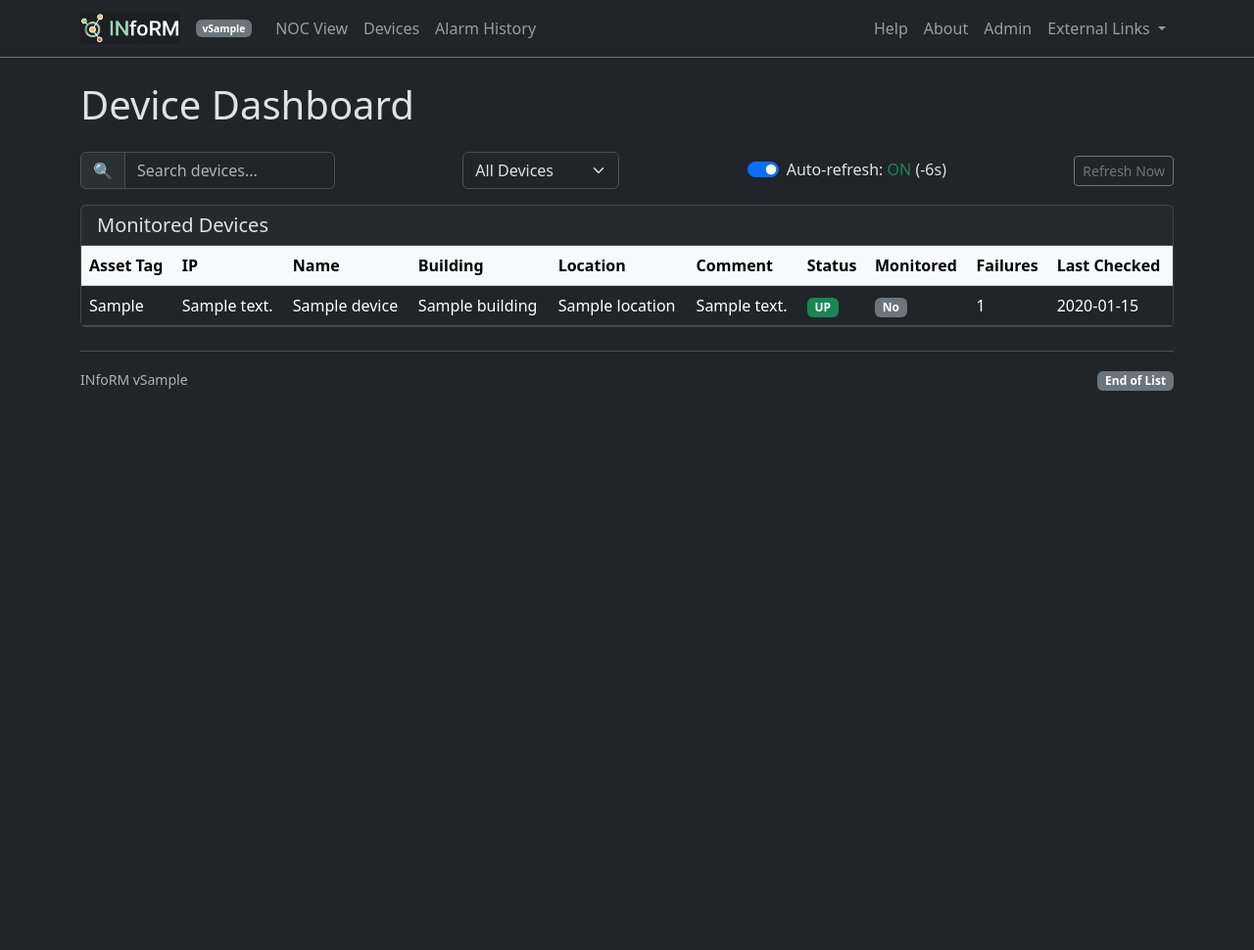
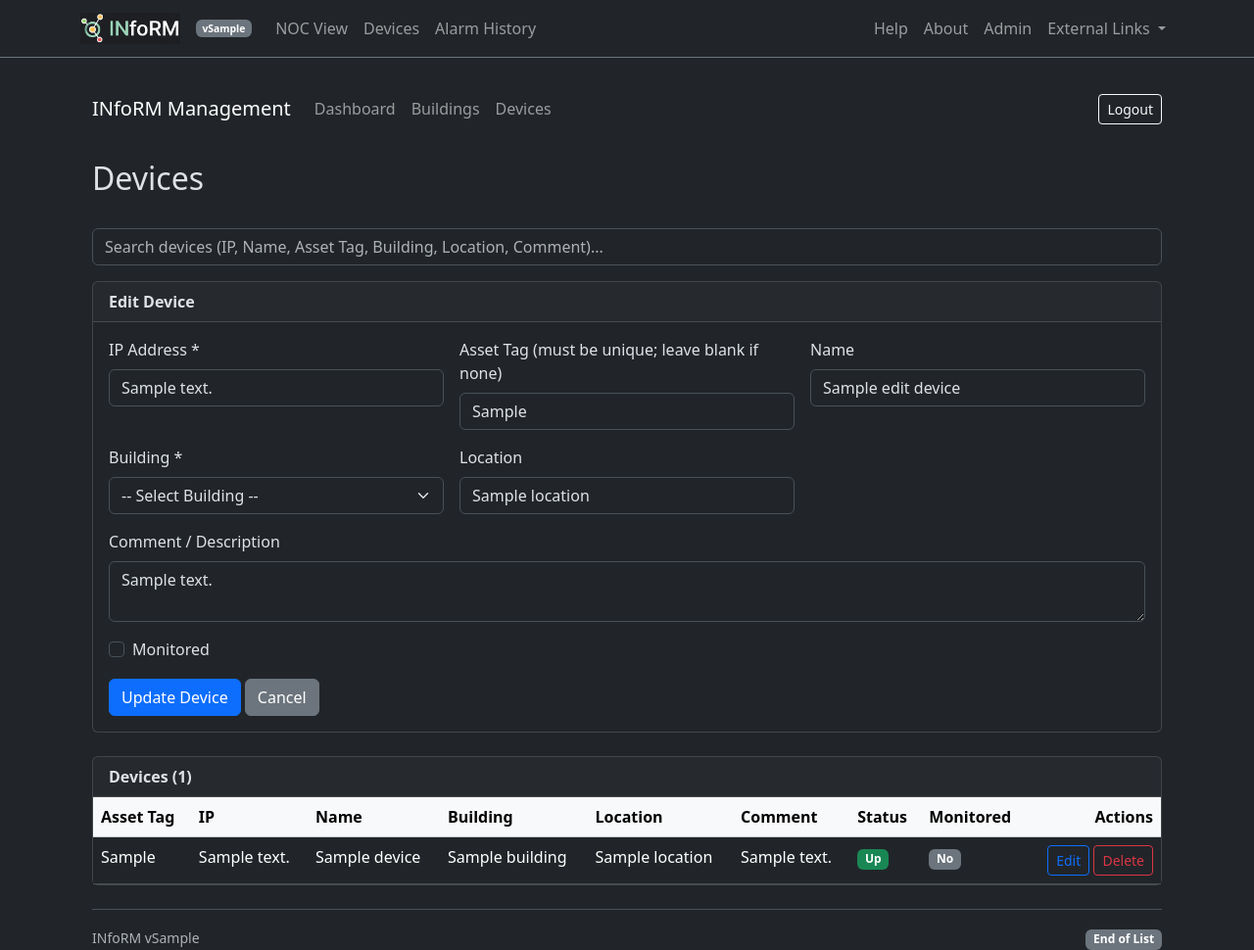
Before and after one commit to GovITInsider/INfoRM, a Python web app: template web/templates/manage/devices.html in a window 1280 px wide. Shown: the whole page at 98% size. Before the commit the page ends 399 px from the top, so only its background shows below. Run offline with Jinja, Linux system fonts and the light colour scheme; the template is opened without the code that fills it: most values are stand-ins (such as "Sample title", 1, 10 or a date in 2020).

Commit message:
fix: make Ubuntu LTS install reliable and restore manage devices page
Resolve the installer from the script path, require Python 3.12, import
models before create_all(), and ship systemd units plus passlib-compatible
dependency pins so a fresh Ubuntu install can create tables and start
services. Restore the management Devices template overwritten by the
public dashboard.

```diff
--- a/VERSION.txt
+++ b/VERSION.txt
@@ -1 +1 @@
-INfoRM v1.1.1
+INfoRM v1.1.2
--- a/inform/cli/main.py
+++ b/inform/cli/main.py
@@ -314,7 +314,7 @@
         new_name = typer.prompt("Name", default=device.name or "")
         new_building = typer.prompt("Building", default=device.building or "")
         new_location = typer.prompt("Location", default=device.location or "")
-        new_comment = typer.prompt("Comment / Description", default=devide.comment or "")
+        new_comment = typer.prompt("Comment / Description", default=device.comment or "")
         new_monitored = typer.confirm("Monitored?", default=device.monitored)
 
         # Check for duplicate asset tag (if changed)
--- a/inform/core/database.py
+++ b/inform/core/database.py
@@ -52,6 +52,9 @@
 
 def init_db():
     """Initialize the database and set correct permissions."""
+    # Models must be imported so they register on Base.metadata.
+    from inform.core import models as _models  # noqa: F401
+
     Base.metadata.create_all(bind=engine)
     ensure_db_permissions()
     print(f"Database initialized at: {DATA_DIR / 'inform.db'}")
--- a/inform/version.py
+++ b/inform/version.py
@@ -1 +1 @@
-__version__ = "1.1.1"
+__version__ = "1.1.2"
--- a/requirements.txt
+++ b/requirements.txt
@@ -12,6 +12,8 @@
 fastapi>=0.115
 uvicorn[standard]>=0.30
 jinja2>=3.1
+python-multipart>=0.0.12
 fastapi-login==1.10.3
 pydantic-settings==2.14.2
-passlib==1.7.4
+passlib[bcrypt]==1.7.4
+bcrypt>=4.0.1,<4.1.0
--- a/web/templates/manage/devices.html
+++ b/web/templates/manage/devices.html
@@ -1,9 +1,19 @@
-{% extends "base.html" %}
+{% extends "manage/base.html" %}
 
-{% block title %}Device Dashboard{% endblock %}
+{% block manage_title %}Devices{% endblock %}
 
-{% block content %}
-<h1 class="mb-4">Device Dashboard</h1>
+{% block manage_content %}
+<div class="d-flex justify-content-between align-items-center mb-4">
+    <h2>Devices</h2>
+</div>
+
+{% if error %}
+<div class="alert alert-danger">{{ error }}</div>
+{% endif %}
+
+{% if not buildings %}
+<div class="alert alert-warning">Add a building before adding devices.</div>
+{% endif %}
 
 <style>
     .table td.text-nowrap,
@@ -11,7 +21,6 @@
         white-space: nowrap;
     }
 
-    /* Prevent the comment column from growing too wide */
     .table td[title] {
         overflow: hidden;
         text-overflow: ellipsis;
@@ -19,69 +28,107 @@
     }
 </style>
 
-
-<!-- Top Controls -->
-<div class="d-flex justify-content-between align-items-center mb-3 flex-wrap gap-2">
-    <!-- Search -->
-    <div class="input-group" style="width: 260px; max-width: 100%;">
-        <span class="input-group-text">🔍</span>
-        <input type="text" class="form-control" id="searchInput" placeholder="Search devices..." onkeyup="filterTable()">
+<div class="mb-3">
+    <input type="text" id="searchInput" class="form-control" placeholder="Search devices (IP, Name, Asset Tag, Building, Location, Comment)...">
 </div>
 
-    <!-- Monitored Filter -->
-    <select class="form-select" id="monitoredFilter" onchange="filterTable()" style="width: 160px; max-width: 100%;">
-        <option value="all" selected>All Devices</option>
-        <option value="yes">Monitored Only</option>
-        <option value="no">Unmonitored Only</option>
-    </select>
+<div class="card mb-4">
+    <div class="card-header">
+        <strong>{% if edit_device %}Edit Device{% else %}Add New Device{% endif %}</strong>
+    </div>
+    <div class="card-body">
+        <form method="post" action="/manage/devices">
+            <input type="hidden" name="device_id" value="{{ edit_device.id if edit_device else '' }}">
 
-    <!-- Auto-refresh Toggle -->
-    <div class="form-check form-switch">
-        <input class="form-check-input" type="checkbox" id="autoRefreshToggle" checked>
-        <label class="form-check-label" for="autoRefreshToggle">
-            <span class="refresh-indicator" id="refresh-status">
-                Auto-refresh: <span class="text-success">ON</span> ({{ auto_refresh_seconds }}s)
-            </span>
-        </label>
+            <div class="row g-3">
+                <div class="col-md-4">
+                    <label class="form-label">IP Address *</label>
+                    <input type="text" name="ip_address" class="form-control"
+                           value="{{ edit_device.ip_address if edit_device else '' }}" required>
+                </div>
+                <div class="col-md-4">
+                    <label class="form-label">Asset Tag (must be unique; leave blank if none)</label>
+                    <input type="text" name="asset_tag" class="form-control"
+                           value="{{ edit_device.asset_tag if edit_device else '' }}">
+                </div>
+                <div class="col-md-4">
+                    <label class="form-label">Name</label>
+                    <input type="text" name="name" class="form-control"
+                           value="{{ edit_device.name if edit_device else '' }}">
                 </div>
 
-    <button class="btn btn-sm btn-outline-secondary" onclick="location.reload()">
-        Refresh Now
-    </button>
+                <div class="col-md-4">
+                    <label class="form-label">Building *</label>
+                    <select name="building" class="form-select" required {% if not buildings %}disabled{% endif %}>
+                        <option value="">-- Select Building --</option>
+                        {% for b in buildings %}
+                        <option value="{{ b.name }}"
+                            {% if edit_device and edit_device.building == b.name %}selected{% endif %}>
+                            {{ b.name }}
+                        </option>
+                        {% endfor %}
+                    </select>
+                </div>
+                <div class="col-md-4">
+                    <label class="form-label">Location</label>
+                    <input type="text" name="location" class="form-control"
+                           value="{{ edit_device.location if edit_device else '' }}">
+                </div>
+                <div class="col-md-12">
+                    <label class="form-label">Comment / Description</label>
+                    <textarea name="comment" class="form-control" rows="2"
+                              placeholder="Optional notes about this device">{{ edit_device.comment if edit_device else '' }}</textarea>
+                </div>
+                <div class="col-md-4 d-flex align-items-end">
+                    <div class="form-check">
+                        <input class="form-check-input" type="checkbox" name="monitored" value="true"
+                            {% if not edit_device or edit_device.monitored %}checked{% endif %}>
+                        <label class="form-check-label">Monitored</label>
+                    </div>
+                </div>
             </div>
 
-<!-- Devices Table -->
+            <div class="mt-3">
+                <button type="submit" class="btn btn-primary" {% if not buildings and not edit_device %}disabled{% endif %}>
+                    {% if edit_device %}Update Device{% else %}Add Device{% endif %}
+                </button>
+                {% if edit_device %}
+                <a href="/manage/devices" class="btn btn-secondary">Cancel</a>
+                {% endif %}
+            </div>
+        </form>
+    </div>
+</div>
+
 <div class="card">
     <div class="card-header">
-        <h5 class="mb-0">Monitored Devices</h5>
+        <strong>Devices ({{ devices|length }})</strong>
     </div>
     <div class="card-body p-0">
+        {% if devices %}
         <div class="table-responsive">
-            <table class="table table-hover align-middle mb-0" id="devicesTable">
+            <table class="table table-hover mb-0" id="devicesTable">
                 <thead class="table-light">
                     <tr>
-        			<th class="sortable" onclick="sortTable(0)">Asset Tag <span class="sort-arrow"></span></th>
-        			<th class="sortable" onclick="sortTable(1)">IP <span class="sort-arrow"></span></th>
-        			<th class="sortable" onclick="sortTable(2)" style="cursor: pointer;" class="text-nowrap">Name <span class="sort-arrow"></span></th>
-        			<th class="sortable" onclick="sortTable(3)" style="cursor: pointer;" class="text-nowrap">Building <span class="sort-arrow"></span></th>
-        			<th class="sortable" onclick="sortTable(4)">Location <span class="sort-arrow"></span></th>
+                        <th class="sortable" onclick="sortTable(0)" style="cursor: pointer;">Asset Tag <span class="sort-arrow"></span></th>
+                        <th class="sortable" onclick="sortTable(1)" style="cursor: pointer;">IP <span class="sort-arrow"></span></th>
+                        <th class="sortable text-nowrap" onclick="sortTable(2)" style="cursor: pointer;">Name <span class="sort-arrow"></span></th>
+                        <th class="sortable text-nowrap" onclick="sortTable(3)" style="cursor: pointer;">Building <span class="sort-arrow"></span></th>
+                        <th class="sortable" onclick="sortTable(4)" style="cursor: pointer;">Location <span class="sort-arrow"></span></th>
                         <th class="sortable" onclick="sortTable(5)" style="cursor: pointer;">Comment <span class="sort-arrow"></span></th>
-        			<th class="sortable" onclick="sortTable(6)">Status <span class="sort-arrow"></span></th>
-        			<th class="sortable" onclick="sortTable(7)">Monitored <span class="sort-arrow"></span></th>
-        			<th class="sortable" onclick="sortTable(8)">Failures <span class="sort-arrow"></span></th>
-        			<th class="sortable" onclick="sortTable(9)">Last Checked<span class="sort-arrow"></span></th>
+                        <th class="sortable" onclick="sortTable(6)" style="cursor: pointer;">Status <span class="sort-arrow"></span></th>
+                        <th class="sortable" onclick="sortTable(7)" style="cursor: pointer;">Monitored <span class="sort-arrow"></span></th>
+                        <th class="text-end">Actions</th>
                     </tr>
                 </thead>
                 <tbody>
                     {% for device in devices %}
-                    <tr data-monitored="{{ 'yes' if device.monitored else 'no' }}"
-			data-asset-tag="{{ device.asset_tag or '' }}"
+                    <tr data-asset-tag="{{ device.asset_tag or '' }}"
                         data-comment="{{ device.comment or '' }}"
                         data-name="{{ device.name or '' }}"
                         data-building="{{ device.building or '' }}"
                         data-location="{{ device.location or '' }}"
                         data-ip="{{ device.ip_address }}">
-
                         <td style="max-width: 140px;" title="{{ device.asset_tag or '' }}">
                             {% if device.asset_tag %}
                                 {{ device.asset_tag[:12] }}{% if device.asset_tag|length > 12 %}…{% endif %}
@@ -95,18 +142,18 @@
                         <td>{{ device.location or '-' }}</td>
                         <td style="max-width: 180px;" title="{{ device.comment or '' }}">
                             {% if device.comment %}
-			        {{ device.comment[:20] }}{% if device.comment|length > 20 %}...{% endif %}
+                                {{ device.comment[:20] }}{% if device.comment|length > 20 %}…{% endif %}
                             {% else %}
                                 -
                             {% endif %}
                         </td>
                         <td>
                             {% if device.status == 'up' %}
-                                <span class="badge bg-success">UP</span>
+                                <span class="badge bg-success">Up</span>
+                            {% elif device.status == 'down' %}
+                                <span class="badge bg-danger">Down</span>
                             {% elif device.status == 'pre-alarm' %}
-                                <span class="badge bg-warning text-dark">PRE-ALARM</span>
-                            {% elif device.status == 'down' %}
-                                <span class="badge bg-danger">DOWN</span>
+                                <span class="badge bg-warning text-dark">Pre-Alarm</span>
                             {% else %}
                                 <span class="badge bg-secondary">{{ device.status }}</span>
                             {% endif %}
@@ -118,29 +165,25 @@
                                 <span class="badge bg-secondary">No</span>
                             {% endif %}
                         </td>
-                        <td>{{ device.failure_count }}</td>
-			<td title="{% if device.last_checked %}{{ device.last_checked }}{% endif %}">
-    			    {% if device.last_checked %}
-        			{% if device.last_checked is string %}
-            			    {# Handle string format: "2026-08-10 21:09:25.123456" or similar #}
-            			    {{ device.last_checked.split(' ')[1][:8] if ' ' in device.last_checked else device.last_checked }}
-        			{% else %}
-            			    {{ device.last_checked.strftime('%H:%M:%S') }}
-        			{% endif %}
-    			    {% else %}
-        			Never
-    			    {% endif %}
-			</td>
-			</td>
+                        <td class="text-end">
+                            <a href="/manage/devices?edit={{ device.id }}" class="btn btn-sm btn-outline-primary">Edit</a>
+                            <a href="/manage/devices/{{ device.id }}/delete"
+                               class="btn btn-sm btn-outline-danger"
+                               onclick="return confirm('Delete this device?');">
+                                Delete
+                            </a>
                         </td>
                     </tr>
                     {% endfor %}
                 </tbody>
             </table>
         </div>
+        {% else %}
+        <div class="p-3 text-muted">No devices found.</div>
+        {% endif %}
     </div>
 </div>
-<!-- Footer -->
+
 <div class="mt-4 pt-3 border-top">
     <div class="d-flex justify-content-between align-items-center">
         <div>
@@ -156,19 +199,12 @@
 {% endblock %}
 
 {% block extra_scripts %}
-
 <script>
-// Search + Monitored Filter
-function filterTable() {
-    const searchFilter = document.getElementById('searchInput').value.toLowerCase();
-    const monitoredFilter = document.getElementById('monitoredFilter')
-        ? document.getElementById('monitoredFilter').value
-        : 'all';
-
+document.getElementById('searchInput').addEventListener('keyup', function() {
+    const searchValue = this.value.toLowerCase();
     const rows = document.querySelectorAll('#devicesTable tbody tr');
 
     rows.forEach(row => {
-        // Combine visible text + data attributes for full searchability
         const searchableText = (
             row.textContent + ' ' +
             (row.dataset.assetTag || '') + ' ' +
@@ -179,24 +215,17 @@
             (row.dataset.ip || '')
         ).toLowerCase();
 
-        const rowMonitored = row.getAttribute('data-monitored') || '';
+        row.style.display = searchableText.includes(searchValue) ? '' : 'none';
+    });
+});
 
-        let searchMatch = searchableText.includes(searchFilter);
-
-        let monitoredMatch = true;
-        if (monitoredFilter === 'yes' && rowMonitored !== 'yes') monitoredMatch = false;
-        if (monitoredFilter === 'no' && rowMonitored !== 'no') monitoredMatch = false;
-
-        row.style.display = (searchMatch && monitoredMatch) ? '' : 'none';
-    });
-}
-
-// Column Sorting
 let currentSortColumn = -1;
 let currentSortDirection = 'asc';
 
 function sortTable(columnIndex) {
     const table = document.getElementById('devicesTable');
+    if (!table) return;
+
     const tbody = table.tBodies[0];
     const rows = Array.from(tbody.rows);
 
@@ -207,10 +236,8 @@
     }
     currentSortColumn = columnIndex;
 
-    // Clear all arrows
     document.querySelectorAll('.sort-arrow').forEach(el => el.textContent = '');
 
-    // Set arrow on current column
     const header = table.tHead.rows[0].cells[columnIndex];
     const arrow = header.querySelector('.sort-arrow');
     if (arrow) {
@@ -221,20 +248,11 @@
         let valA = a.cells[columnIndex].textContent.trim().toLowerCase();
         let valB = b.cells[columnIndex].textContent.trim().toLowerCase();
 
-        // Special handling for specific columns
-        if (columnIndex === 8) {
-            // Failures – numeric
-            valA = parseInt(valA) || 0;
-            valB = parseInt(valB) || 0;
-        }
-        else if (columnIndex === 6) {
-            // Status – logical order: down → pre-alarm → unknown → up
+        if (columnIndex === 6) {
             const statusOrder = { 'down': 0, 'pre-alarm': 1, 'unknown': 2, 'up': 3 };
             valA = statusOrder[valA] !== undefined ? statusOrder[valA] : 99;
             valB = statusOrder[valB] !== undefined ? statusOrder[valB] : 99;
-        }
-        else if (columnIndex === 7) {
-            // Monitored – Yes before No when ascending
+        } else if (columnIndex === 7) {
             valA = valA === 'yes' ? 0 : 1;
             valB = valB === 'yes' ? 0 : 1;
         }
@@ -246,62 +264,5 @@
 
     rows.forEach(row => tbody.appendChild(row));
 }
-
-// Auto-refresh logic
-let countdown = {{ auto_refresh_seconds | default(16) }};
-let countdownTimer = null;
-let autoRefreshEnabled = false;
-
-const toggle = document.getElementById('autoRefreshToggle');
-const statusEl = document.getElementById('refresh-status');
-
-function updateStatusText() {
-    if (!statusEl) return;
-    if (autoRefreshEnabled) {
-        statusEl.innerHTML = `Auto-refresh: <span class="text-success">ON</span> (${countdown}s)`;
-    } else {
-        statusEl.innerHTML = `Auto-refresh: <span class="text-danger">OFF</span>`;
-    }
-}
-
-function startAutoRefresh() {
-    stopAutoRefresh();
-    countdown = {{ auto_refresh_seconds | default(16) }};
-    updateStatusText();
-    countdownTimer = setInterval(() => {
-        if (autoRefreshEnabled) {
-            countdown--;
-            updateStatusText();
-            if (countdown <= 0) location.reload();
-        }
-    }, 1000);
-}
-
-function stopAutoRefresh() {
-    if (countdownTimer) clearInterval(countdownTimer);
-}
-
-function toggleAutoRefresh() {
-    autoRefreshEnabled = toggle.checked;
-    if (autoRefreshEnabled) {
-        startAutoRefresh();
-    } else {
-        stopAutoRefresh();
-        updateStatusText();
-    }
-}
-
-if (toggle) {
-    toggle.addEventListener('change', toggleAutoRefresh);
-
-    // Initialize on page load
-    autoRefreshEnabled = toggle.checked;
-    if (autoRefreshEnabled) {
-        startAutoRefresh();
-    } else {
-        updateStatusText();   // ← This line ensures it shows OFF when unchecked
-    }
-}
-
 </script>
 {% endblock %}
```
Also changed, not shown: CHANGELOG.md, README.md, 4 other files. Lines whose indentation alone changed are shown as unchanged.
